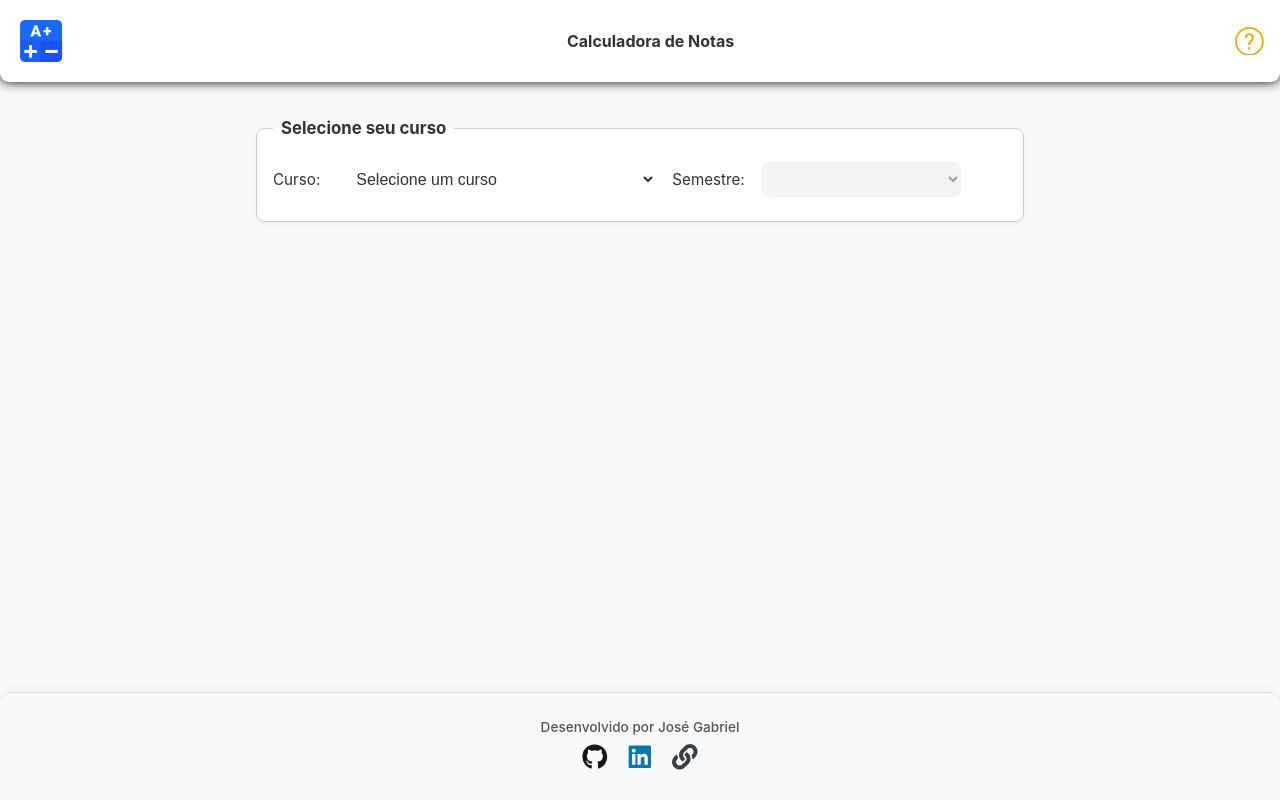
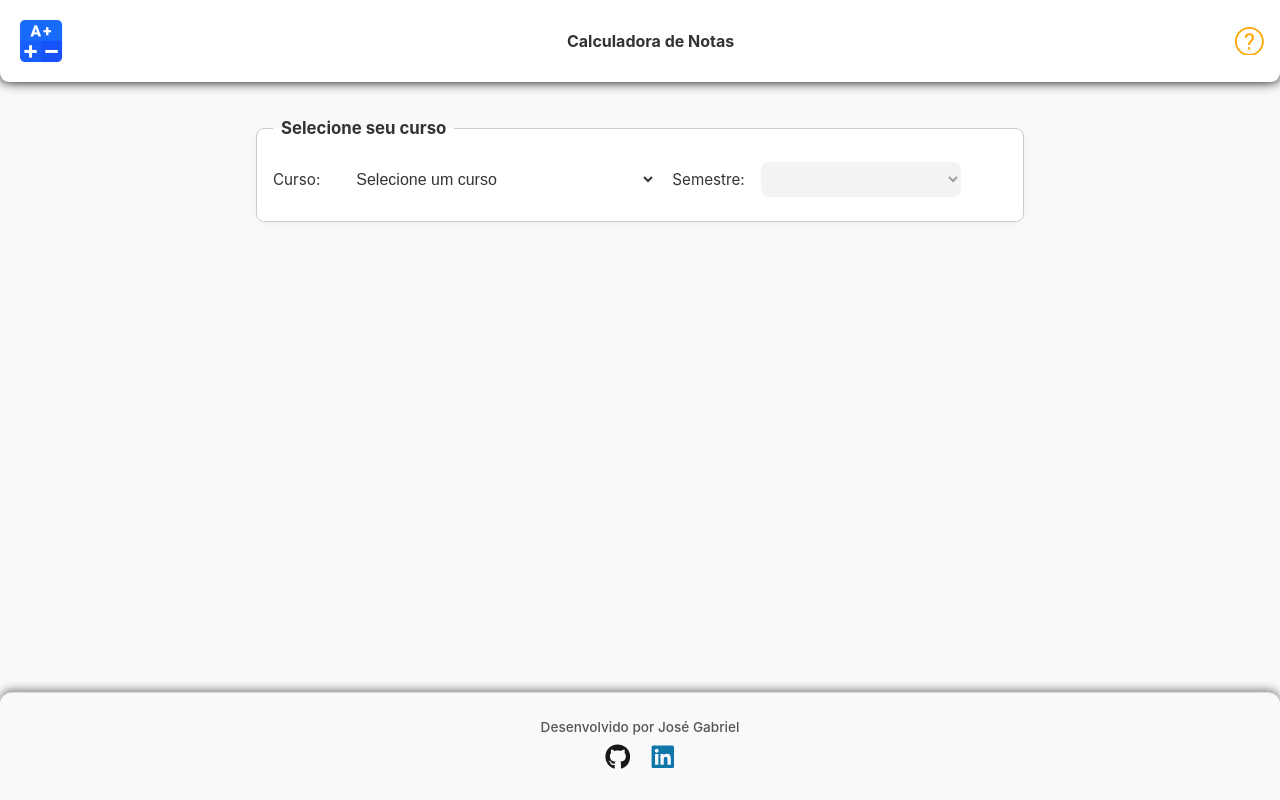
Before and after one commit to Gabriieu/CALCULADORA-NOTAS-FESA, a React (Vite) app: page / in a window 1280 px wide. Built offline with nearby package versions, Linux system fonts and the light colour scheme.

Commit message:
style: melhora a estilização

```diff
--- a/src/components/footer/footer.components.tsx
+++ b/src/components/footer/footer.components.tsx
@@ -26,14 +26,14 @@ export const FooterComponent = () => {
         >
           <FaLinkedin />
         </a>
-        <a
+        {/* <a
           id="portfolio"
           href="https://josegabriel.vercel.app/"
           target="_blank"
           rel="noopener noreferrer"
         >
           <FaLink />
-        </a>
+        </a> */}
       </div>
     </FooterStyle>
   );
--- a/src/components/footer/footer.style.ts
+++ b/src/components/footer/footer.style.ts
@@ -8,7 +8,7 @@ export const FooterStyle = styled.footer`
   text-align: center;
   font-size: 0.95rem;
   border-top: 1px solid #ddd;
-  box-shadow: 0 -2px 10px rgba(0, 0, 0, 0.05);
+  box-shadow: 0 -2px 10px rgba(0, 0, 0, 0.5);
   border-top-left-radius: 12px;
   border-top-right-radius: 12px;
 
```
